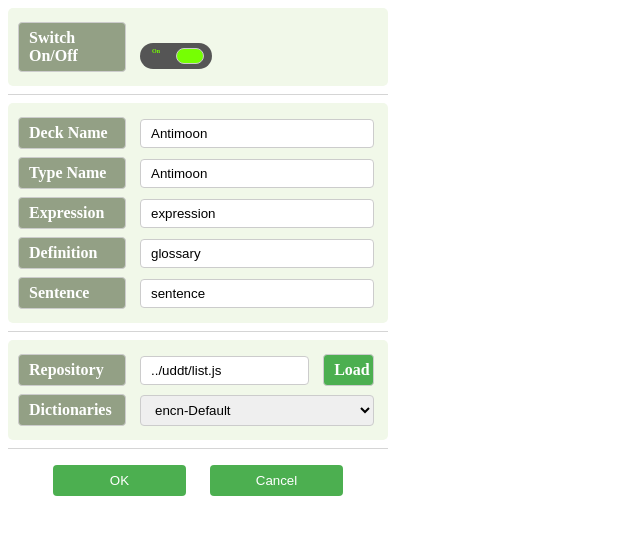
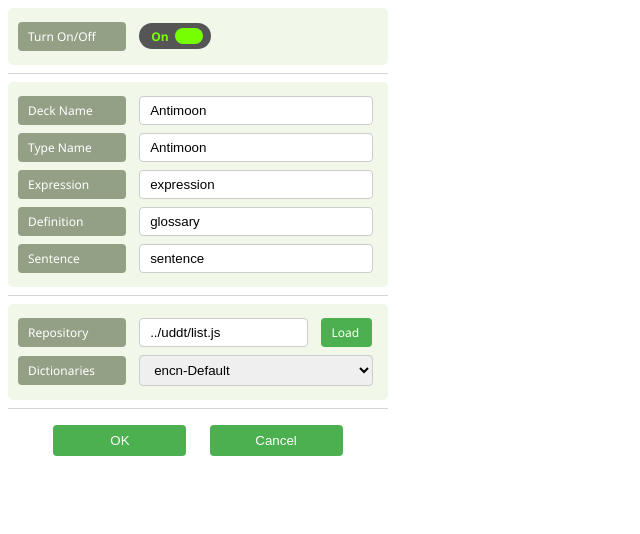
Before and after one commit to ninja33/ODH, a browser extension: page src/bg/options.html in a window 1280 px wide. Shown: the whole page, without its empty margins (0-640 px from the left). Drawn offline with Linux system fonts and the light colour scheme.

Commit message:
setup frontend and badge on/off status

```diff
--- a/src/bg/css/checkbox.css
+++ b/src/bg/css/checkbox.css
@@ -20,7 +20,6 @@
     left: 12px;
     height: 1px;
     color: #76ff03;
-    font-size: 6px;
     font-weight: bold;
 }
 
@@ -31,7 +30,6 @@
     left: 40px;
     height: 1px;
     color: #f9f9f9;
-    font-size: 6px;
     font-weight: bold;
 }
 
--- a/src/bg/css/options.css
+++ b/src/bg/css/options.css
@@ -1,4 +1,6 @@
 body{
+    font-family: "Segoe UI", Arial, "Microsoft Yahei", sans-serif;
+    font-size: 12px;
     width:380px;
     height:380px;
     border-radius: 8px;
@@ -20,14 +22,13 @@
 }
 
 label{
-    font-weight: bold;
     width: 30%;
     padding: 6px 10px;
     margin: 4px 0;
     display: inline-block;
     color:white;
     background-color: #93a085;
-    border: 1px solid #ccc;
+    /*border: 1px solid #ccc;*/
     border-radius: 4px;
     box-sizing: border-box;
 }
--- a/src/bg/options.html
+++ b/src/bg/options.html
@@ -12,7 +12,7 @@
     <div class='container'>
         <form>
             <section class="extension-options">
-                <label>Switch On/Off</label>
+                <label>Turn On/Off</label>
                 <div class="actived">
                     <input type="checkbox" value=true id="actived">
                     <label for="actived"></label>
```
